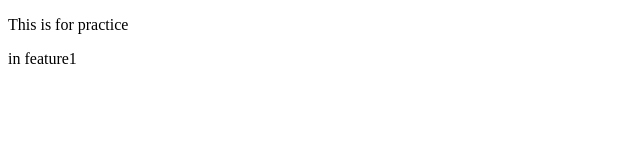
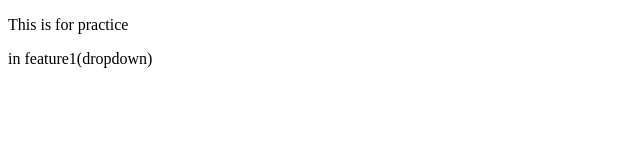
Before and after one commit to Nafsun-baust/localrepo, a plain HTML site: page index.html in a window 1280 px wide. Shown: the full height of the page, 0-640 px from the left. Drawn offline with Linux system fonts and the light colour scheme.

Commit message:
add new in main to check conflict

```diff
--- a/index.html
+++ b/index.html
@@ -7,6 +7,6 @@
 </head>
 <body>
     <p>This is for practice </p>
-    <p>in feature1 </p>
+    <p>in feature1(dropdown) </p>
 </body>
 </html>
```
